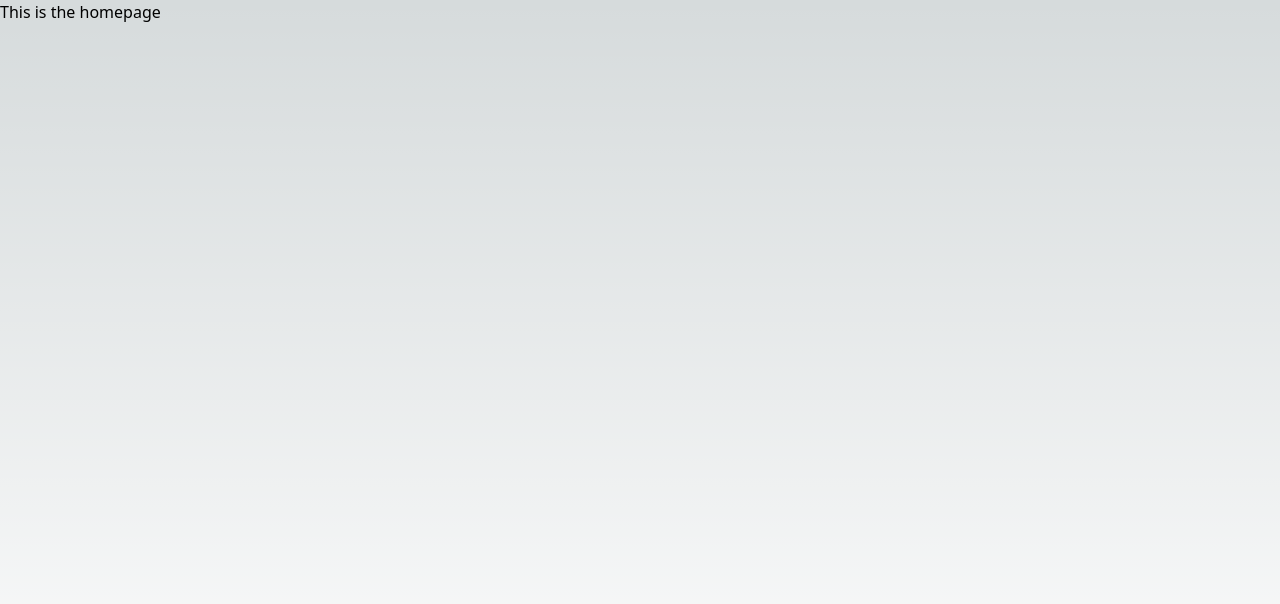
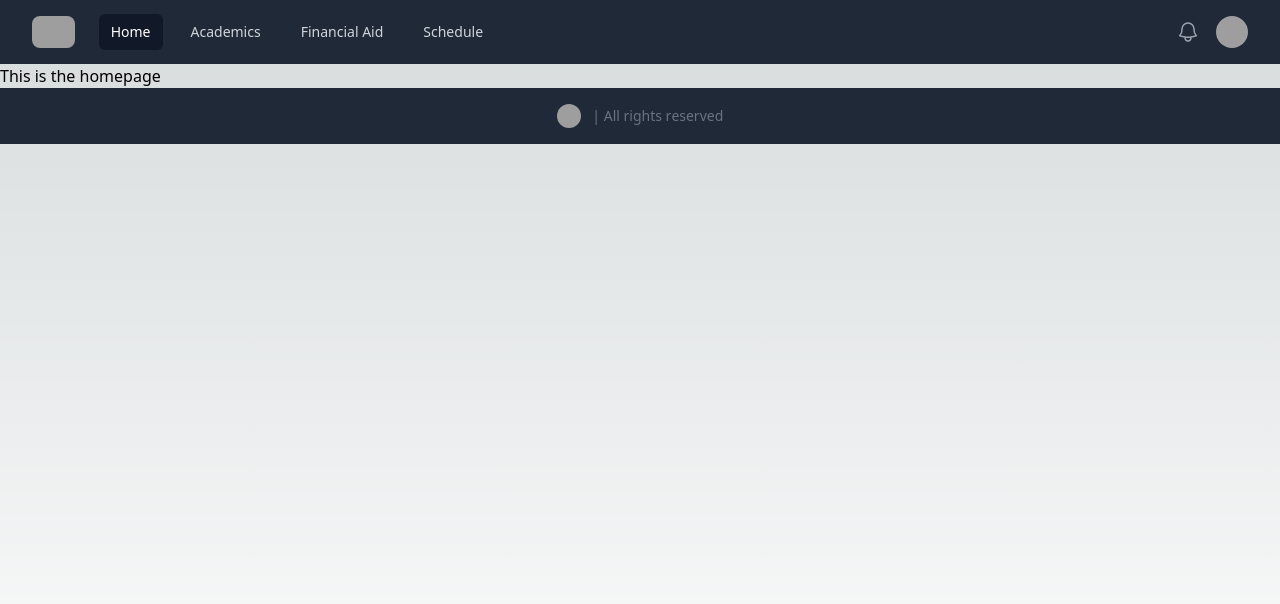
Before and after one commit to YazanSalem/PAWsRenovationNextJS, a Next.js app in the folder paws-renovation/: page /homepage in a window 1280 px wide. Shown: the top 604 px of the page. Built offline with nearby package versions, Linux system fonts and the light colour scheme; grey boxes are pictures that could not be loaded.

Commit message:
footer and nav

```diff
--- /dev/null
+++ b/paws-renovation/app/components/footer.tsx
@@ -0,0 +1,14 @@
+export default function Footer(){
+    return (
+        <footer className="px-4 py-4 h-auto mb-4 w3-full flex flex-wrap justify-center items-center bg-gray-800 text-white">
+            <div className="flex flex-wrap items-center">
+                <img className="h-6 w-6 rounded-full bg-grey-700"
+                 alt="Use any sample image here..."
+                 src="https://i0.wp.com/uwmpost.com/wp-content/uploads/2016/11/paws.1.u.png?ssl=1"/>
+                <span className="font-semibold text-sm ml-2">    </span>
+                <span className="text-sm text-gray-500">&#160;|&#160;All rights r</span>
+                <span className="text-sm text-gray-500">eserved</span>
+            </div>
+        </footer>
+    )
+}
--- /dev/null
+++ b/paws-renovation/app/components/navbar.tsx
@@ -0,0 +1,157 @@
+"use client"
+import { Fragment } from 'react'
+import { Disclosure, Menu, Transition } from '@headlessui/react'
+import { Bars3Icon, BellIcon, XMarkIcon } from '@heroicons/react/24/outline'
+
+
+const navigation = [
+  { name: 'Home', href: '/homepage', current: true },
+  { name: 'Academics', href: '/academics', current: false },
+  { name: 'Financial Aid', href: '/financialaid', current: false },
+  { name: 'Schedule', href: '/schedule', current: false}
+]
+
+function classNames(...classes: string[]) {
+  return classes.filter(Boolean).join(' ')
+}
+
+export default function Navbar() {
+  return (
+    <Disclosure as="nav" className="bg-gray-800">
+      {({ open }) => (
+        <>
+          <div className="mx-auto max-w-7xl px-2 sm:px-6 lg:px-8">
+            <div className="relative flex h-16 items-center justify-between">
+              <div className="absolute inset-y-0 left-0 flex items-center sm:hidden">
+                {/* Mobile menu button*/}
+                <Disclosure.Button className="inline-flex items-center justify-center rounded-md p-2 text-gray-400 hover:bg-gray-700 hover:text-white focus:outline-none focus:ring-2 focus:ring-inset focus:ring-white">
+                  <span className="sr-only">Open main menu</span>
+                  {open ? (
+                    <XMarkIcon className="block h-6 w-6" aria-hidden="true" />
+                  ) : (
+                    <Bars3Icon className="block h-6 w-6" aria-hidden="true" />
+                  )}
+                </Disclosure.Button>
+              </div>
+              <div className="flex flex-1 items-center justify-center sm:items-stretch sm:justify-start">
+                <div className="flex flex-shrink-0 items-center">
+                  <img
+                    className="block h-8 max-w-full rounded-lg lg:hidden"
+                    src="https://www.logolynx.com/images/logolynx/s_40/405f2540cd2243e9fe4048def98b1eca.png"
+                    alt="Your Company"
+                  />
+                  <img
+                    className="hidden h-8 max-w-full rounded-lg lg:block"
+                    src="https://www.logolynx.com/images/logolynx/s_40/405f2540cd2243e9fe4048def98b1eca.png"
+                    alt="Your Company"
+                  />
+                </div>
+                <div className="hidden sm:ml-6 sm:block">
+                  <div className="flex space-x-4">
+                    {navigation.map((item) => (
+                      <a
+                        key={item.name}
+                        href={item.href}
+                        className={classNames(
+                          item.current ? 'bg-gray-900 text-white' : 'text-gray-300 hover:bg-gray-700 hover:text-white',
+                          'rounded-md px-3 py-2 text-sm font-medium'
+                        )}
+                        aria-current={item.current ? 'page' : undefined}
+                      >
+                        {item.name}
+                      </a>
+                    ))}
+                  </div>
+                </div>
+              </div>
+              <div className="absolute inset-y-0 right-0 flex items-center pr-2 sm:static sm:inset-auto sm:ml-6 sm:pr-0">
+                <button
+                  type="button"
+                  className="rounded-full bg-gray-800 p-1 text-gray-400 hover:text-white focus:outline-none focus:ring-2 focus:ring-white focus:ring-offset-2 focus:ring-offset-gray-800"
+                >
+                  <span className="sr-only">View notifications</span>
+                  <BellIcon className="h-6 w-6" aria-hidden="true" />
+                </button>
+
+                {/* Profile dropdown */}
+                <Menu as="div" className="relative ml-3">
+                  <div>
+                    <Menu.Button className="flex rounded-full bg-gray-800 text-sm focus:outline-none focus:ring-2 focus:ring-white focus:ring-offset-2 focus:ring-offset-gray-800">
+                      <span className="sr-only">Open user menu</span>
+                      <img
+                        className="h-8 w-8 rounded-full"
+                        src="https://images.unsplash.com/photo-1472099645785-5658abf4ff4e?ixlib=rb-1.2.1&ixid=eyJhcHBfaWQiOjEyMDd9&auto=format&fit=facearea&facepad=2&w=256&h=256&q=80"
+                        alt=""
+                      />
+                    </Menu.Button>
+                  </div>
+                  <Transition
+                    as={Fragment}
+                    enter="transition ease-out duration-100"
+                    enterFrom="transform opacity-0 scale-95"
+                    enterTo="transform opacity-100 scale-100"
+                    leave="transition ease-in duration-75"
+                    leaveFrom="transform opacity-100 scale-100"
+                    leaveTo="transform opacity-0 scale-95"
+                  >
+                    <Menu.Items className="absolute right-0 z-10 mt-2 w-48 origin-top-right rounded-md bg-white py-1 shadow-lg ring-1 ring-black ring-opacity-5 focus:outline-none">
+                      <Menu.Item>
+                        {({ active }) => (
+                          <a
+                            href="/profile"
+                            className={classNames(active ? 'bg-gray-100' : '', 'block px-4 py-2 text-sm text-gray-700')}
+                          >
+                            Your Profile
+                          </a>
+                        )}
+                      </Menu.Item>
+                      <Menu.Item>
+                        {({ active }) => (
+                          <a
+                            href="#"
+                            className={classNames(active ? 'bg-gray-100' : '', 'block px-4 py-2 text-sm text-gray-700')}
+                          >
+                            Settings
+                          </a>
+                        )}
+                      </Menu.Item>
+                      <Menu.Item>
+                        {({ active }) => (
+                          <a
+                            href="#"
+                            className={classNames(active ? 'bg-gray-100' : '', 'block px-4 py-2 text-sm text-gray-700')}
+                          >
+                            Sign out
+                          </a>
+                        )}
+                      </Menu.Item>
+                    </Menu.Items>
+                  </Transition>
+                </Menu>
+              </div>
+            </div>
+          </div>
+
+          <Disclosure.Panel className="sm:hidden">
+            <div className="space-y-1 px-2 pb-3 pt-2">
+              {navigation.map((item) => (
+                <Disclosure.Button
+                  key={item.name}
+                  as="a"
+                  href={item.href}
+                  className={classNames(
+                    item.current ? 'bg-gray-900 text-white' : 'text-gray-300 hover:bg-gray-700 hover:text-white',
+                    'block rounded-md px-3 py-2 text-base font-medium'
+                  )}
+                  aria-current={item.current ? 'page' : undefined}
+                >
+                  {item.name}
+                </Disclosure.Button>
+              ))}
+            </div>
+          </Disclosure.Panel>
+        </>
+      )}
+    </Disclosure>
+  )
+}
--- a/paws-renovation/app/homepage/page.tsx
+++ b/paws-renovation/app/homepage/page.tsx
@@ -1,7 +1,12 @@
+import Footer from "../components/footer"
+import Navbar from "../components/navbar"
+
 export default function HomePage(){
     return(
         <>
+            <Navbar/>
             <h1>This is the homepage</h1>
+            <Footer/>
         </>
     )
 }
--- a/paws-renovation/app/profile/page.tsx
+++ b/paws-renovation/app/profile/page.tsx
@@ -1,8 +1,11 @@
 import { PencilIcon } from '@heroicons/react/20/solid'
+import Footer from '../components/footer'
+import Navbar from "../components/navbar"
 
 export default function Profile(){
     return(
-    // NAVBAR
+      <>
+    <Navbar/>
     <div className="overflow-hidden bg-white min-h-screen shadow sm:rounded-lg">
       <div className="px-4 py-5 sm:px-6">
         <h3 className="text-base font-semibold leading-6 text-gray-900">Profile Page</h3>
@@ -61,5 +64,7 @@
         </dl>
       </div>
     </div>
+    <Footer/>
+    </>
     )
 }
--- a/paws-renovation/package.json
+++ b/paws-renovation/package.json
@@ -9,6 +9,7 @@
     "lint": "next lint"
   },
   "dependencies": {
+    "@headlessui/react": "^1.7.13",
     "@heroicons/react": "^2.0.17",
     "@next/font": "13.2.4",
     "@types/node": "18.15.11",
```
Also changed, not shown: 1 other file (tests, documents, lock files or other folders).
